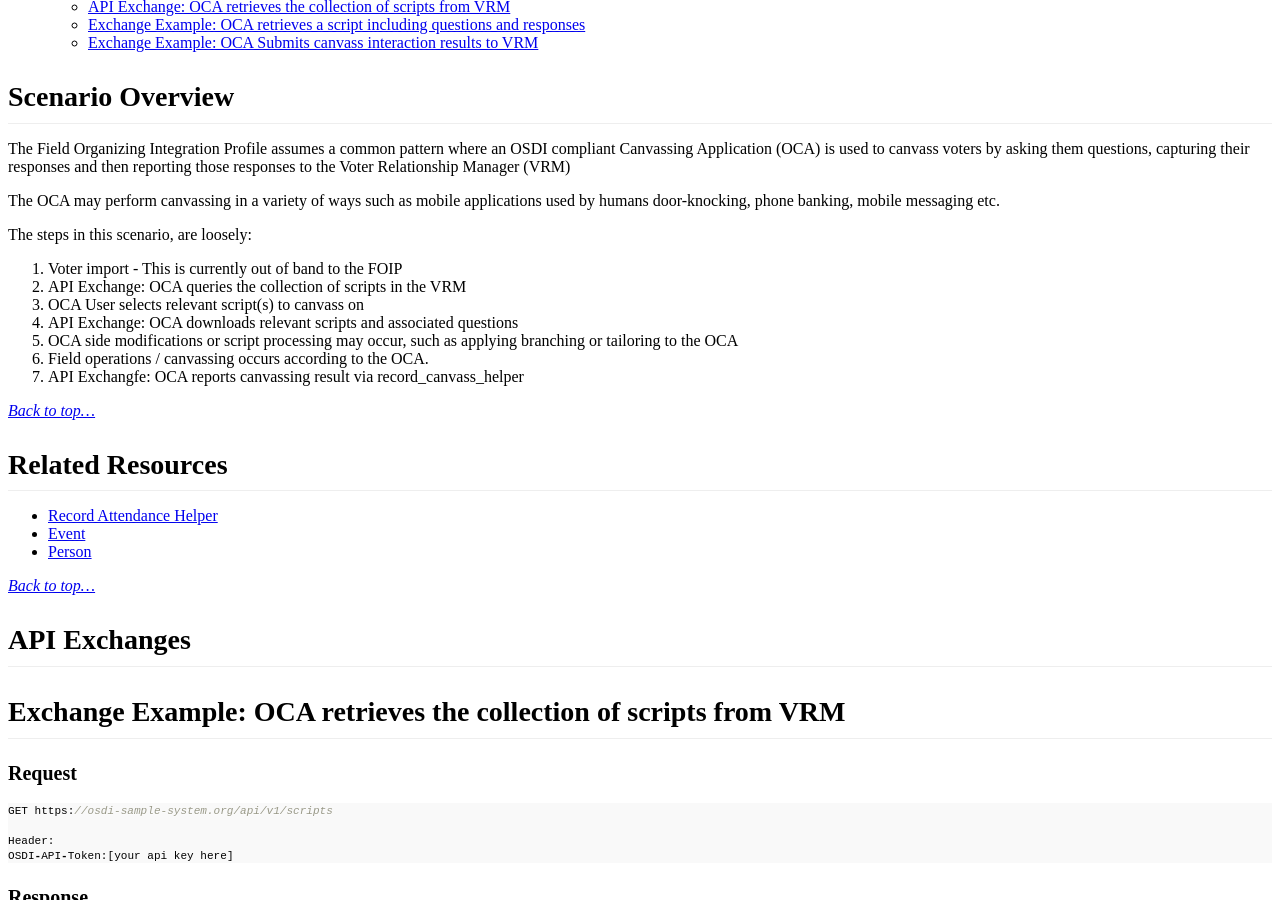
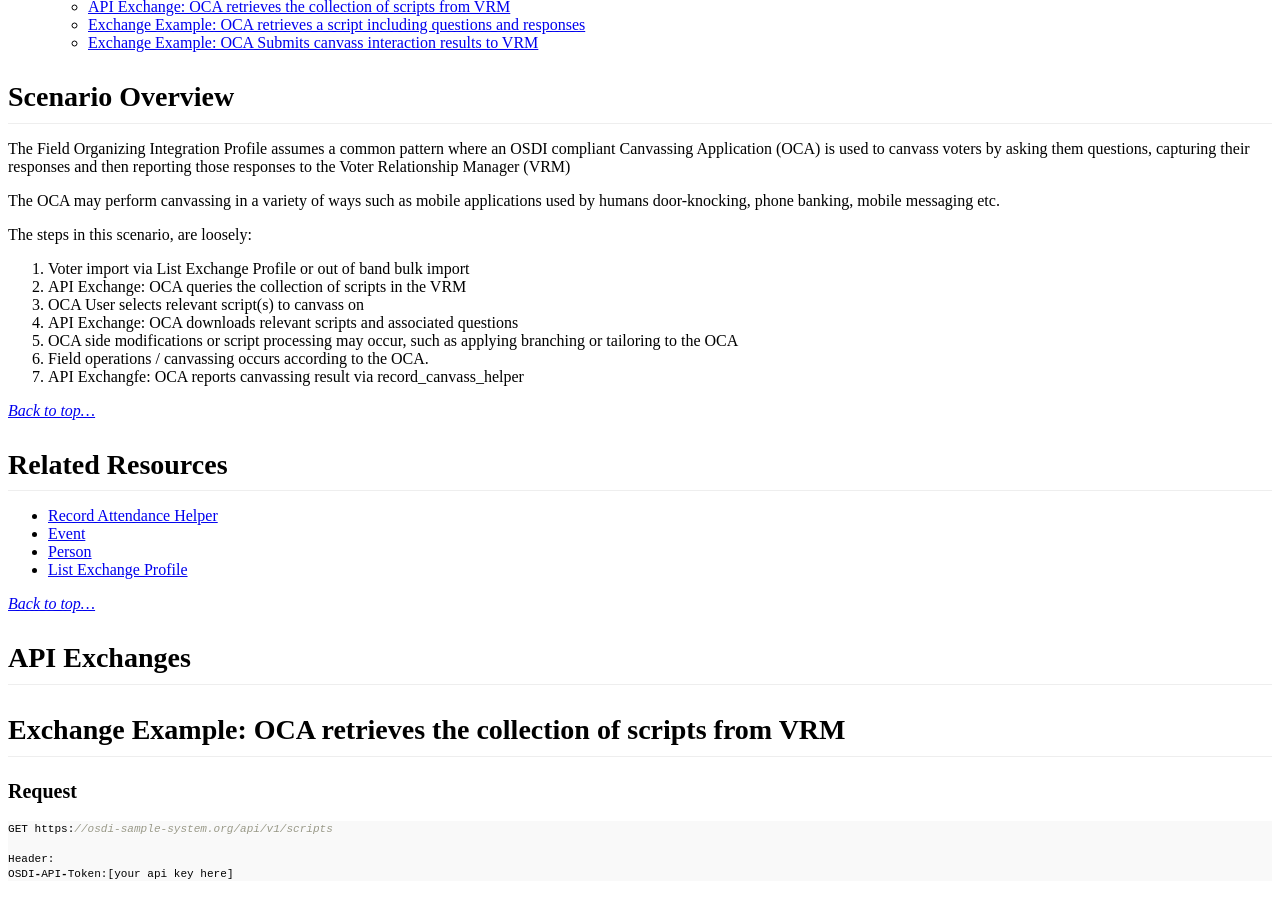
Before and after one commit to opensupporter/osdi-docs, a Jekyll site: the page built from field_organizing_profile.md, in a window 1280 px wide and 900 px high, scrolled down 1157 px. Built offline with Jekyll 4.4.1, drawn with Linux system fonts in a browser that asks for light colours; a style sheet for code colours, icons or effects is not loaded.

Commit message:
add list exchange to field organizing profile

```diff
--- a/field_organizing_profile.md
+++ b/field_organizing_profile.md
@@ -24,7 +24,7 @@ The OCA may perform canvassing in a variety of ways such as mobile applications
 
 The steps in this scenario, are loosely:
 
-1. Voter import - This is currently out of band to the FOIP
+1. Voter import via List Exchange Profile or out of band bulk import
 2. API Exchange: OCA queries the collection of scripts in the VRM
 3. OCA User selects relevant script(s) to canvass on
 4. API Exchange: OCA downloads relevant scripts and associated questions
@@ -40,6 +40,7 @@ _[Back to top...](#)_
 * [Record Attendance Helper](record_attendance.html)
 * [Event](events.html)
 * [Person](people.html)
+* [List Exchange Profile](list_exchange_profile.html)
 
 _[Back to top...](#)_
 
```
